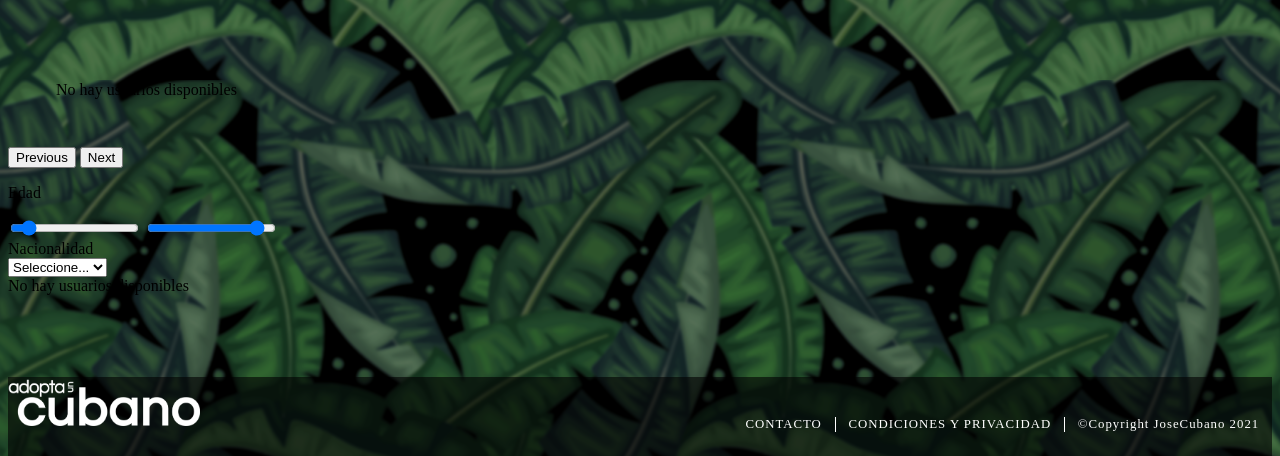
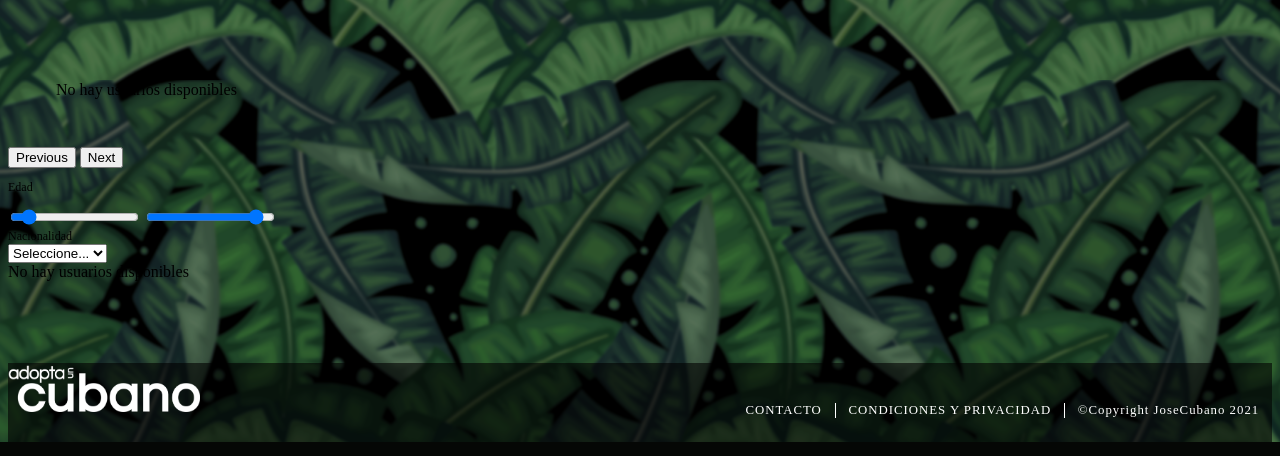
Before and after one commit to lolop93/adoptauncubano, a Symfony app: template src/templates/homepage/index.html.twig in a window 1280 px wide; the page is wider, and only the part inside the window is pictured. Shown: the part 920-1376 px from the top of that part. Run offline with Twig, Linux system fonts and the light colour scheme; the template is opened without the code that fills it, so the values that code supplies are empty; some libraries are stand-ins or nearby versions.

Commit message:
Homepage 1.4.9

```diff
--- a/src/templates/homepage/index.html.twig
+++ b/src/templates/homepage/index.html.twig
@@ -106,8 +106,8 @@
     </div>
 
 
-    <div class="container mt-5 bg-white  rounded " >
-        <div class="row">
+    <div class="container mt-5 bg-white  rounded pt-4 pb-4 " >
+        <div class="row mb-2">
             <div class="col-lg-6 col-12 selectores  d-flex align-items-center ">
                 <div class="col-2 d-flex  ">
                     <p class="mt-3">Edad</p>
@@ -120,11 +120,11 @@
                 </div>
             </div>
             <div class="col-lg-6 col-12 mb-2 mb-lg-0 filaNacionalidad d-flex align-items-center">
-                <div class="col-2 d-flex ">
+                <div class="col-4 d-flex ">
                     <p class="">Nacionalidad</p>
                 </div>
-                <div class="col-10 ">
-                    <select class="form-select form-select-sm" aria-label=".form-select-sm example">
+                <div class="col-8 ">
+                    <select class="form-select form-select-sm w-75" aria-label=".form-select-sm example">
                         <option selected>Seleccione...</option>
                         <option value="1">Argentino</option>
                         <option value="2">Cubano</option>
@@ -134,7 +134,7 @@
             </div>
         </div>
         <div class="row">
-            <div class="gridBusquedaRapida">
+            <div class="gridBusquedaRapida ">
                 {% if users|length > 0 %}
                     {% for user in users|slice(0, 5) %}
                         <div class=" ">
@@ -202,12 +202,18 @@
         }
         .filaNacionalidad p{
             margin: 0;
+            font-size: 12px
+
+        }
+        .selectores{
+            font-size: 12px;
+
         }
         .gridBusquedaRapida{
             display: grid;
             grid-template-columns: repeat(5,0.8fr);
             grid-auto-rows: minmax(100px,auto);
-            column-gap: 0.8em;
+
             justify-content: center;
         }
 
```
